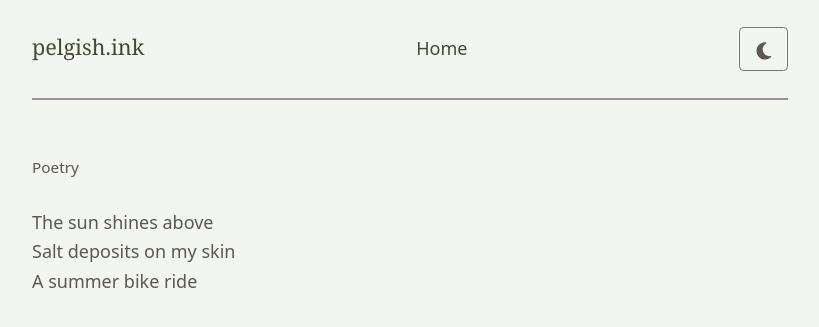
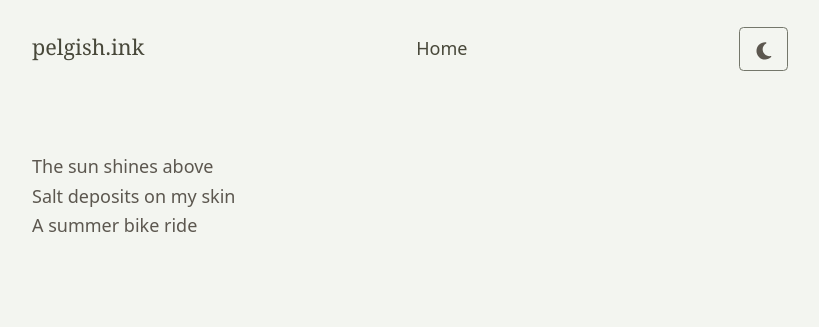
Before and after one commit to pelgish/pelgish.ink, a Jekyll site: the page built from content/haiku/20260621-001.md, in a window 1280 px wide. Shown: the top 327 px of the page, without its empty margins (230-1049 px from the left). Built offline with Jekyll 4.4.1, drawn with Linux system fonts in a browser that asks for light colours; some web fonts are replaced.

Commit message:
updated styling

```diff
--- a/_layouts/poetry.html
+++ b/_layouts/poetry.html
@@ -4,7 +4,6 @@ layout: default
 <!-- Verse uses Markdown hard breaks within paragraphs, with paragraphs as stanzas. -->
 <article class="writing poetry">
     <header>
-        <p class="kind">Poetry</p>
         <h1>{{ page.title | escape }}</h1>
     </header>
     <div class="writing-body">
--- a/_layouts/prose.html
+++ b/_layouts/prose.html
@@ -4,7 +4,6 @@ layout: default
 <!-- Paragraph-oriented writing; the shell supplies the document title. -->
 <article class="writing prose">
     <header>
-        <p class="kind">Prose</p>
         <h1>{{ page.title | escape }}</h1>
     </header>
     <div class="writing-body">
--- a/assets/css/style.css
+++ b/assets/css/style.css
@@ -78,7 +78,6 @@ a:hover {
 
 .site-header {
     align-items: baseline;
-    border-bottom: 2px solid var(--accent);
     display: flex;
     flex-wrap: wrap;
     gap: 0.5rem 2rem;
@@ -143,15 +142,6 @@ h1 {
     margin: 0 0 1.5rem;
 }
 
-.kind {
-    color: var(--muted);
-}
-
-.kind {
-    font-size: 0.85rem;
-    margin: 0 0 0.5rem;
-}
-
 .writing-body p {
     margin: 0 0 1.3em;
 }
--- a/scripts/check.rb
+++ b/scripts/check.rb
@@ -506,12 +506,18 @@ Dir.mktmpdir("pelgish-check-") do |source|
         check(!File.exist?(route), "Extensionless artifact or directory route leaked: #{name}")
         check(!html.include?("Published") && !html.include?("<time") && !html.include?("published-time"),
               "Writing shows an automatic publication date: #{name}")
+        check(!html.include?('class="kind"') && !html.match?(/>\s*(Poetry|Prose)\s*</),
+              "Writing shows an automatic type label: #{name}")
     end
     check(!File.exist?(File.join(output, "stable.html")), "Override retained the default route")
     check(prose.include?('<article class="writing prose">'), "Prose layout missing")
     check(prose.include?("<h1>A &amp; B</h1>"), "Title must be escaped")
     check(prose.include?("<p>Paragraph one.</p>") && prose.include?("<p>Paragraph two.</p>"), "Prose paragraphs missing")
     check(poem.include?('<article class="writing poetry">'), "Poetry layout missing")
+    check(poem.include?("<h1>Verse fixture</h1>"), "Authored poetry title missing")
+    untitled = File.read(output_path.call(output, "haiku/20260620-001"))
+    check(untitled.include?("<p>Untitled fixture body.</p>"), "Untitled haiku content missing")
+    check(!untitled.match?(/<h1\b[^>]*>\s*\S.*?<\/h1>/m), "Untitled haiku gained an automatic heading")
     check(poem.include?('data-appearance="dark"'), "Explicit ink appearance hint missing")
     check(!prose.include?("data-appearance="), "Default must allow the system appearance")
     stable = File.read(File.join(output, "custom/path.html"))
```
